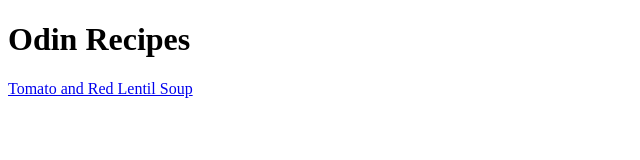
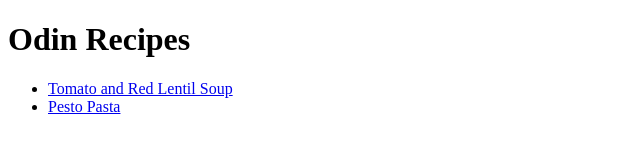
Before and after one commit to 2klw/odin_recipes, a plain HTML site: page index.html in a window 1280 px wide. Shown: the whole page, without its empty margins (0-640 px from the left). Drawn offline with Linux system fonts and the light colour scheme.

Commit message:
Add second recipe page and link to it from index
Place the links on index.html inside an unordered list, so each link
will appear on a new line.

```diff
--- a/index.html
+++ b/index.html
@@ -7,6 +7,9 @@
 
     <body>
         <h1>Odin Recipes</h1>
-        <a href="./recipes/tomato_and_lentil_soup.html">Tomato and Red Lentil Soup</a>
+        <ul>
+            <li><a href="./recipes/tomato_and_lentil_soup.html">Tomato and Red Lentil Soup</a></li>
+            <li><a href="./recipes/pesto_pasta.html">Pesto Pasta</a></li>
+        </ul>
     </body>
 </html>
```
Also changed, not shown: recipes/pesto_pasta.html (added, +12 -0 lines).
